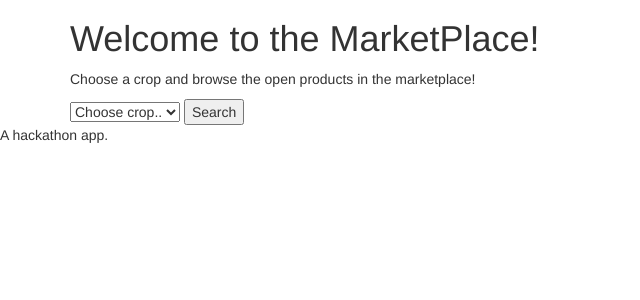
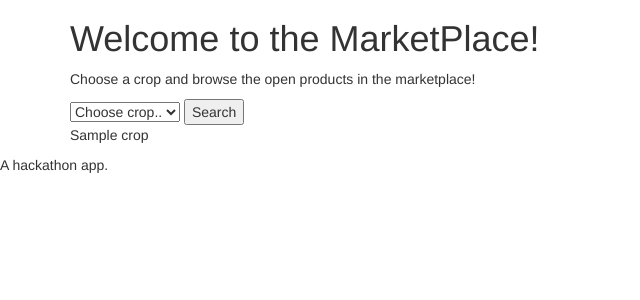
Before and after one commit to IPPETAD/agrilytics, a Flask app: page /market in a window 1280 px wide. Shown: the part 51-351 px from the top of the page, without its empty margins (0-640 px from the left). Run offline with Flask 2, Linux system fonts and the light colour scheme; a database or web service that is not in the repository returns one stand-in record (values such as "Sample title"); some libraries are stand-ins or nearby versions.

Commit message:
MarketPlace Update - GET stuff Is now being used. Select is working well

```diff
--- a/farm/templates/marketplace.html
+++ b/farm/templates/marketplace.html
@@ -6,21 +6,31 @@
 
 <h1>Welcome to the MarketPlace!</h1>
 
+
 <form action="market" id="description">
     <p>Choose a crop and browse the open products in the marketplace!</p>
     <select class="market_dropdown" name="crop">
+        {% if not crop %}
         <option value="DEFAULT" selected="selected">Choose crop..</option>
-        <option value="celery">Celery</option>
-        <option value="hay">Hay</option>
-        <option value="wheat">Wheat</option>
+        {% endif %}
+        {% for crop_type in crop_types %}
+            {% if crop_type.crop == crop %}
+                <option value="{{ crop_type.crop }}" selected="selected">{{ crop_type.crop }}</option>
+            {% else %}
+                <option value="{{ crop_type.crop }}">{{ crop_type.crop }}</option>
+            {% endif %}
+        {% endfor %}}
     </select>
 	<input type="submit" value="Search">
 </form>
 
 
-{% for listing in listings %}
-	<p>Fart</p>
+{% for offer in offers %}
+    <div class="market_item">
+        <p>{{offer.crop}}</p>
+    </div>
 {% endfor %}
+
 
 
 <script src="/static/marketplace.js"></script>
--- a/farm/views.py
+++ b/farm/views.py
@@ -32,8 +32,9 @@ def field(field_id):
 @app.route('/market')
 def marketplace():
     crop = request.args.get("crop")
-    listings = mongo.db.offers.find({"crop": crop})
-    return render_template('marketplace.html', offers = listings)
+    offers = mongo.db.offers.find({"crop": crop})
+    crop_types = mongo.db.crop_types.find()
+    return render_template('marketplace.html', offers = offers, crop = crop, crop_types = crop_types)
 
 @app.route('/field/add', methods=['GET', 'POST'])
 def field_add():
```
